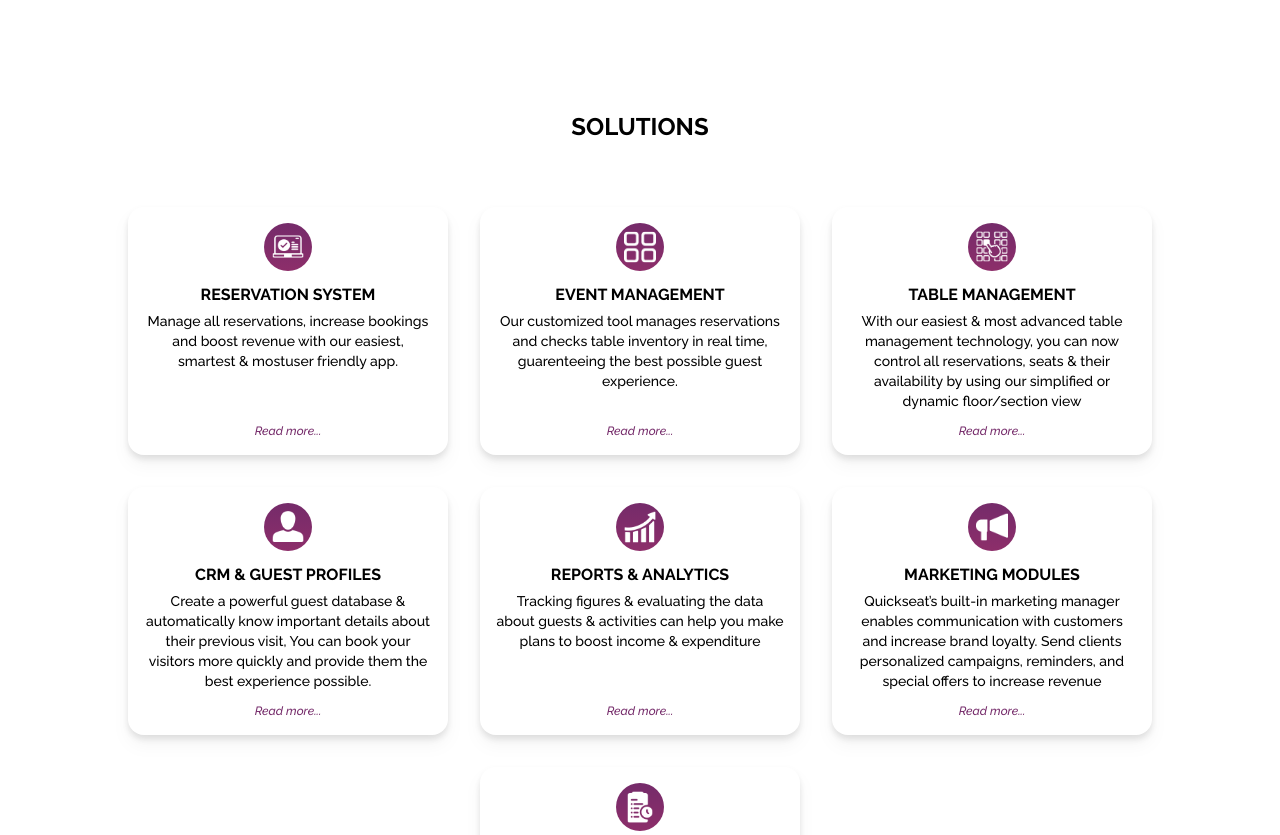
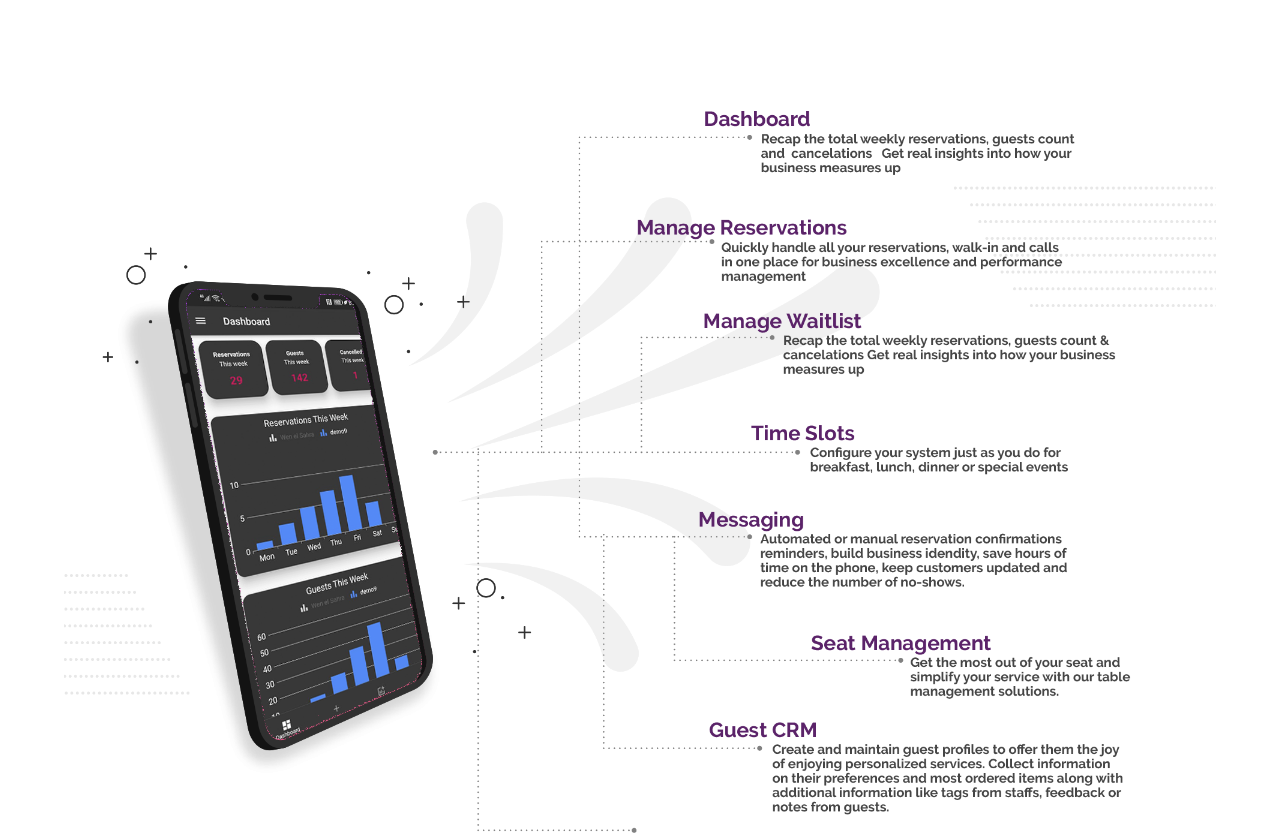
Before and after one commit to anasdeyra/quickseat, a Next.js app: page / in a window 1280 px wide. Shown: the part 932-1767 px from the top of the page. Built offline with nearby package versions, Linux system fonts and the light colour scheme.

Commit message:
added mission image

```diff
--- a/src/pages/index.tsx
+++ b/src/pages/index.tsx
@@ -44,7 +44,7 @@ export default function Home() {
           src={"/img2.png"}
           height={903}
           width={1440}
-          className="hidden mt-28"
+          className="hidden sm:inline-block mt-28"
         />
         <h2 className="font-bold text-black text-2xl mt-28">SOLUTIONS</h2>
         <div className="flex justify-center flex-wrap mt-16 gap-8 max-w-[1440px] mx-auto">
```
